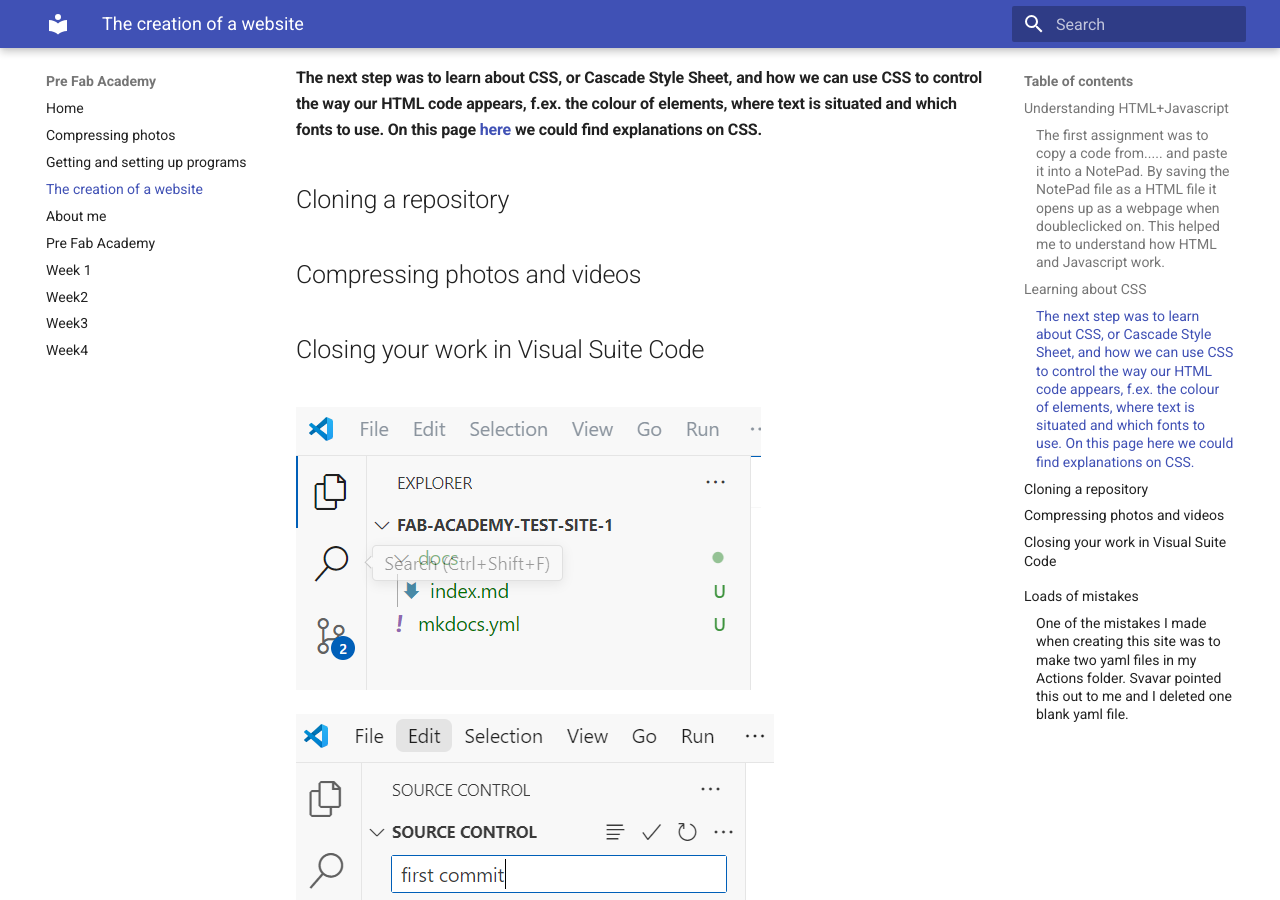
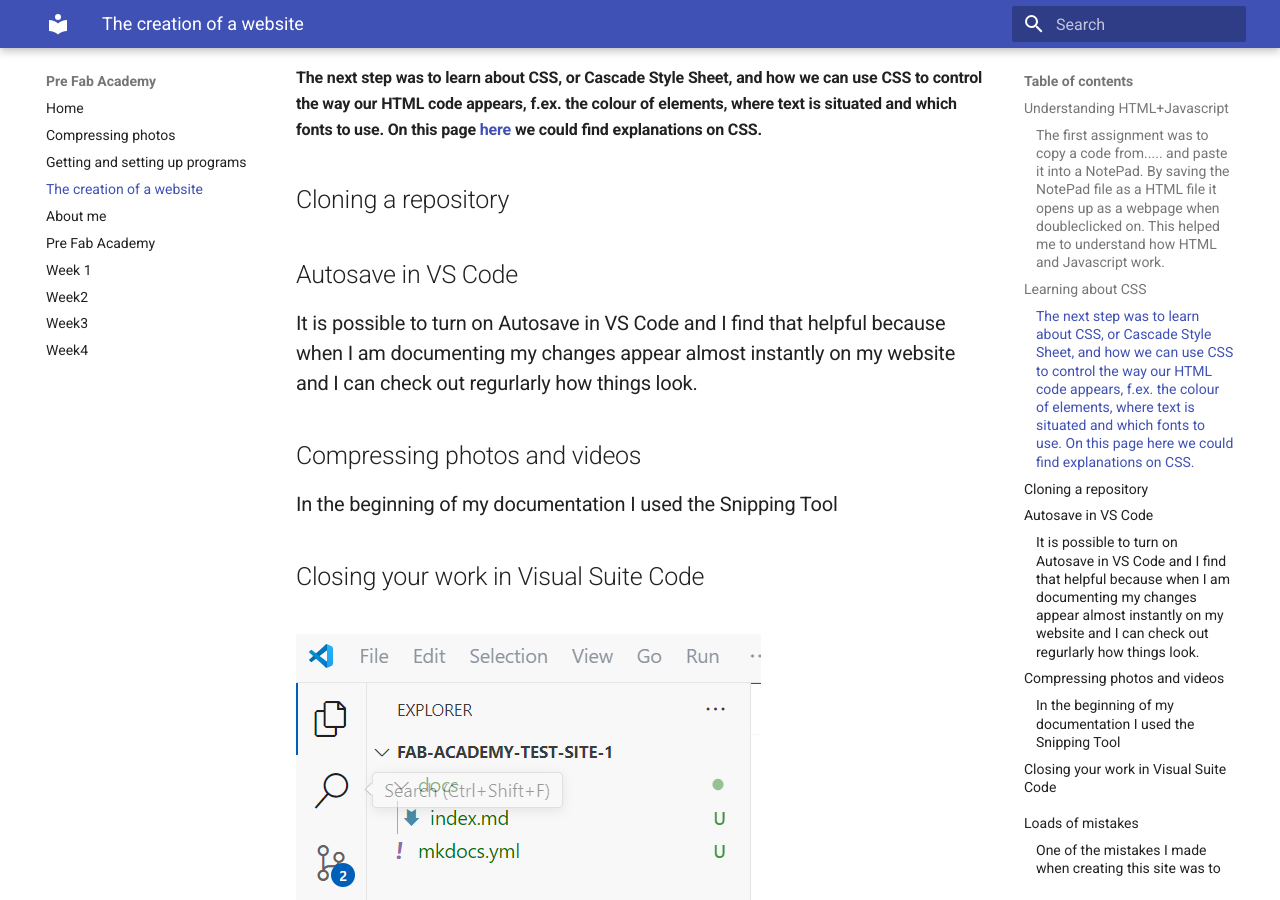
Before and after one commit to OlofH2/Before-Fab-Academy, an MkDocs documentation site: the page built from docs/Website.md, in a window 1280 px wide and 900 px high, scrolled down 315 px. Built offline with MkDocs 1.6.1 and Material for MkDocs 9.7.7, drawn with Linux system fonts in a browser that asks for light colours.

Commit message:
Byrjun á vefsíðu

```diff
--- a/docs/Website.md
+++ b/docs/Website.md
@@ -13,10 +13,11 @@
 ##Cloning a repository
 
 
+##Autosave in VS Code
+###It is possible to turn on Autosave in VS Code and I find that helpful because when I am documenting my changes appear almost instantly on my website and I can check out regurlarly how things look.
 
 ##Compressing photos and videos
-
-
+###In the beginning of my documentation I used the Snipping Tool
 
 ##Closing your work in Visual Suite Code
 
```
Also changed, not shown: docs/Programs.md (+1 -1 lines), docs/img/Snipping_tool.jpg (added).
